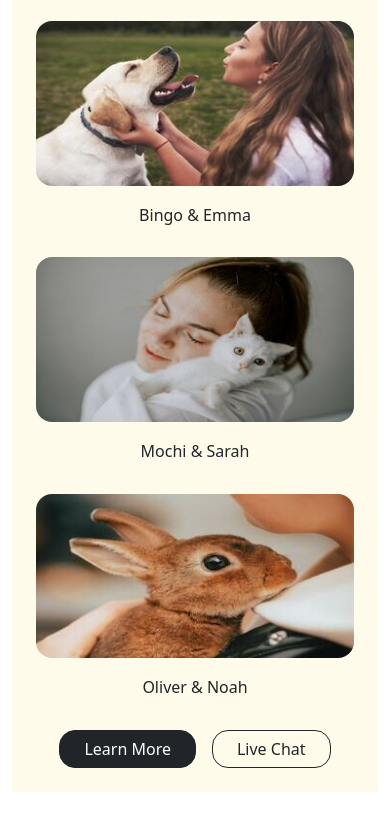
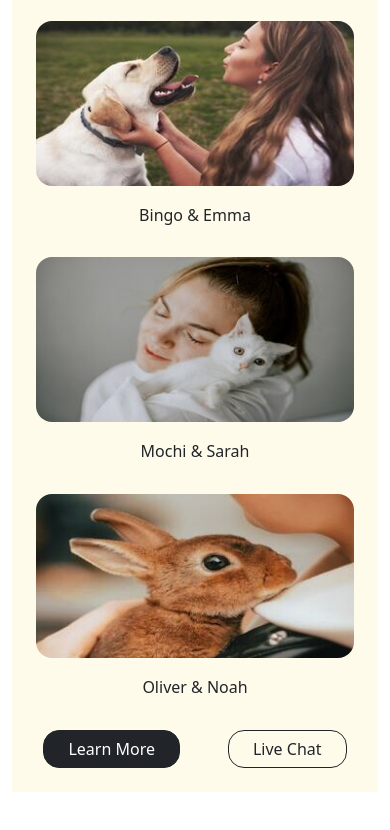
Before and after one commit to EunkyoungJo/mtm6201-final, a plain HTML site: page available-pets.html in a window 390 px wide. Shown: the part 1096-1926 px from the top of the page. Drawn offline with nearby package versions, Linux system fonts and the light colour scheme.

Commit message:
adjust buttons for mobile

```diff
--- a/available-pets.html
+++ b/available-pets.html
@@ -179,7 +179,7 @@
                     <h3 class="fs-6 fw-medium">Oliver & Noah</h3>
                 </div>
 
-                <div class="d-flex justify-content-center gap-3">
+                <div class="d-flex justify-content-center mt-4 gap-5">
                     <button class="btn btn-dark rounded-4 px-4">Learn More</button>
                     <button class="btn btn-outline-dark rounded-4 px-4">Live Chat</button>
                 </div>
```
